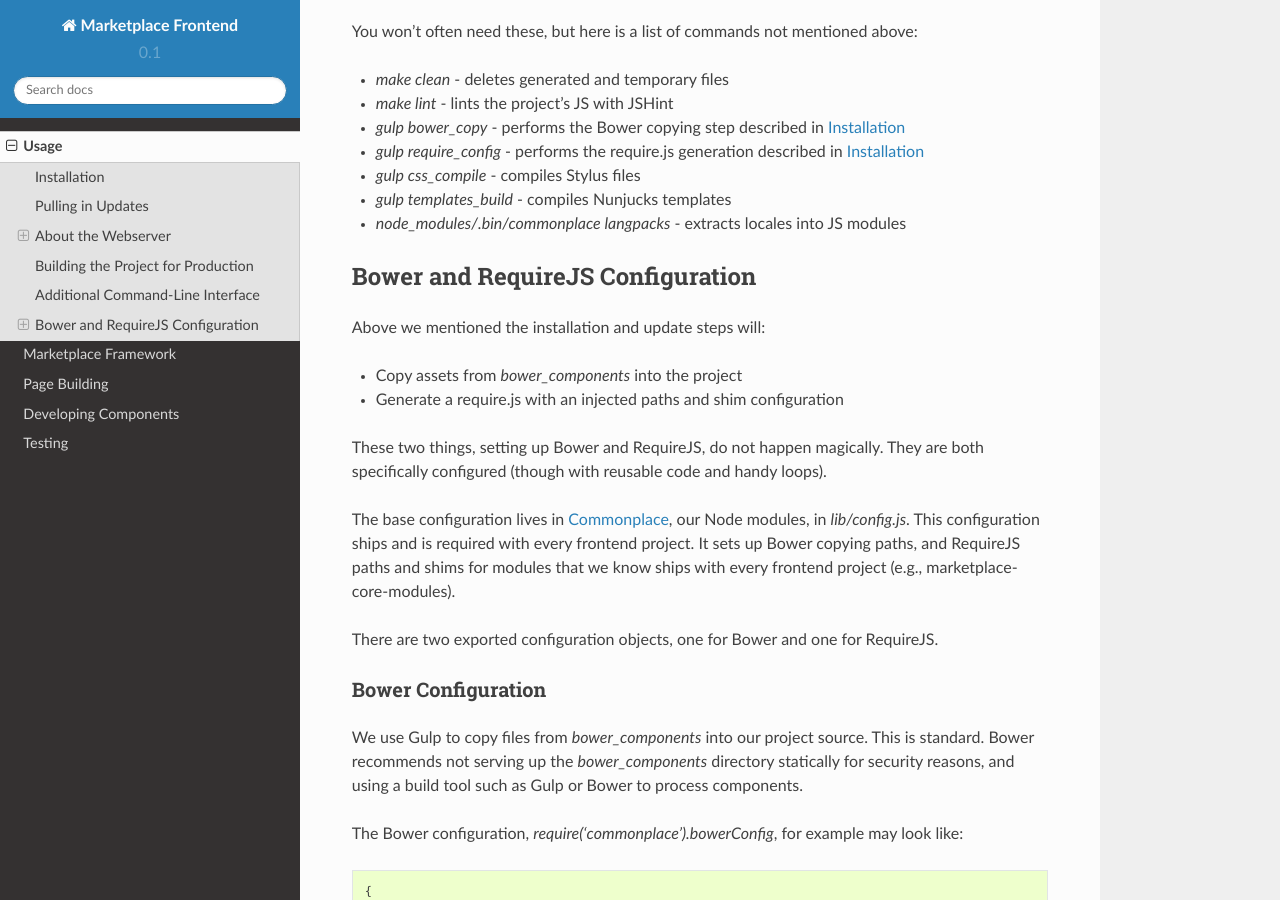
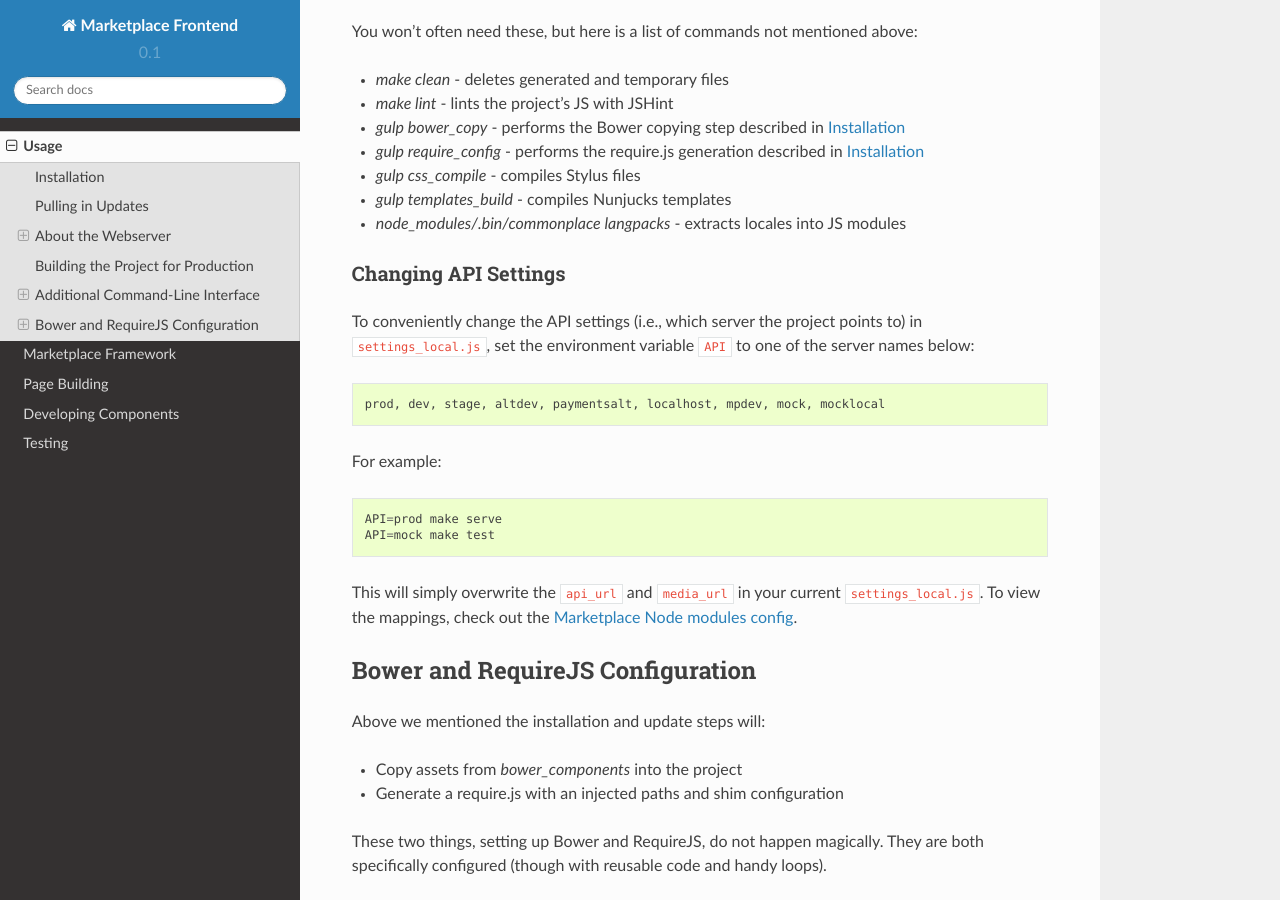
Before and after one commit to mozilla/marketplace-frontend-docs, a Sphinx documentation site: the page built from docs/topics/usage.rst, in a window 1280 px wide and 900 px high, scrolled down 3268 px. Built offline with Sphinx 7.4.7 and the Read the Docs theme 2.0.0, drawn with Linux system fonts in a browser that asks for light colours; pages that are not in the unit, such as notebooks, are missing from menus.

Commit message:
doc ability to switch api

```diff
--- a/docs/topics/usage.rst
+++ b/docs/topics/usage.rst
@@ -162,6 +162,25 @@
 * `gulp templates_build` - compiles Nunjucks templates
 * `node_modules/.bin/commonplace langpacks` - extracts locales into JS modules
 
+Changing API Settings
+_____________________
+
+To conveniently change the API settings (i.e., which server the project points
+to) in ``settings_local.js``, set the environment variable ``API`` to one of
+the server names below::
+
+    prod, dev, stage, altdev, paymentsalt, localhost, mpdev, mock, mocklocal
+
+For example::
+
+    API=prod make serve
+    API=mock make test
+
+This will simply overwrite the ``api_url`` and ``media_url`` in your current
+``settings_local.js``. To view the mappings, check out the
+`Marketplace Node modules config
+<https://github.com/mozilla/commonplace/blob/master/lib/config.js>`_.
+
 
 Bower and RequireJS Configuration
 ~~~~~~~~~~~~~~~~~~~~~~~~~~~~~~~~~
```
